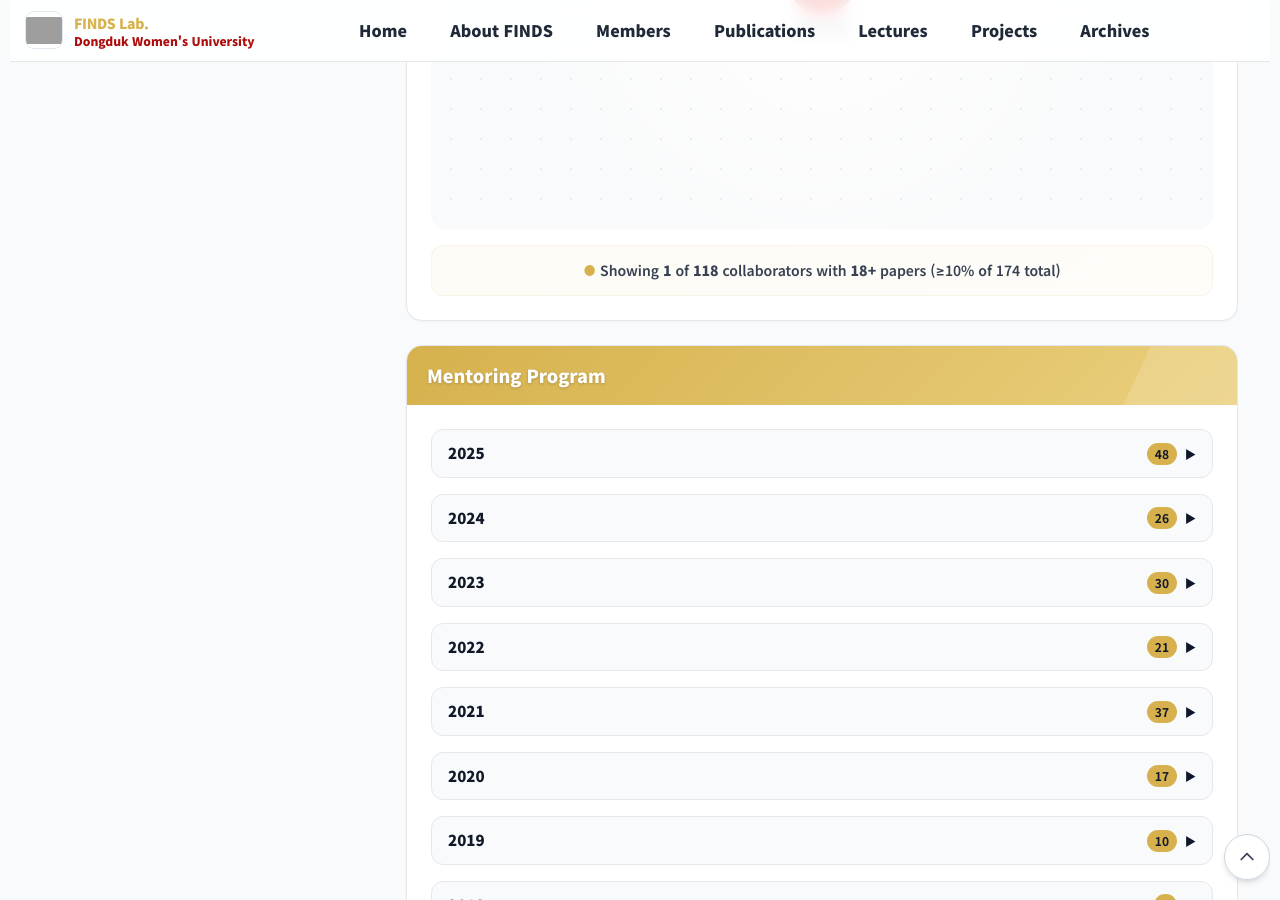
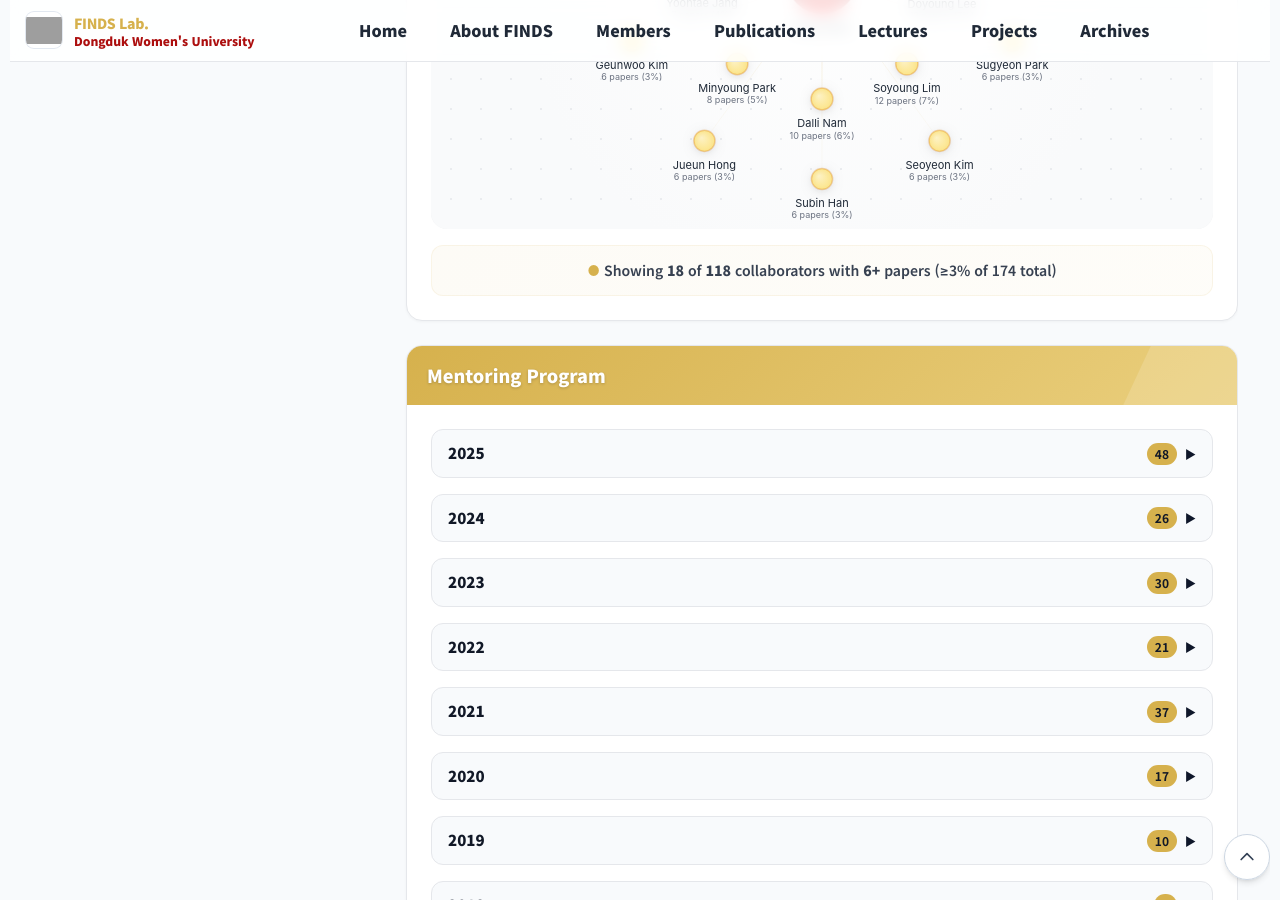
Before and after one commit to FinDS-Lab/site, a Jekyll site: the page built from members-director.html, in a window 1280 px wide and 900 px high, scrolled down 4835 px. Built offline with Jekyll 4.4.1, drawn with Linux system fonts in a browser that asks for light colours; nearby versions of some CDN libraries; grey boxes are pictures that could not be loaded.

Commit message:
Update members-director.html

```diff
--- a/members-director.html
+++ b/members-director.html
@@ -1723,7 +1723,7 @@ permalink: /members-director.html
            <div class="control-group">
              <span class="slider-label">Threshold:</span>
              <div class="slider-container">
-               <input type="range" id="networkSlider" class="network-slider" min="0" max="100" value="10" step="1">
+               <input type="range" id="networkSlider" class="network-slider" min="0" max="100" value="3" step="1">
              </div>
            </div>
 
@@ -1952,7 +1952,7 @@ permalink: /members-director.html
  }
 
  // Initialize variables
- let currentThreshold = 10; // Start at 10%
+ let currentThreshold = 3; // Start at 10%
  let { counts: collaborations, directorPapers } = countCollaborations();
  let maxCollaborations = Math.max(...Object.values(collaborations), 1);
  let hoveredNode = null;
@@ -1965,8 +1965,8 @@ permalink: /members-director.html
 
  // Setup slider
  if (slider) {
-   slider.value = 10;
-   currentThreshold = 10;
+   slider.value = 3;
+   currentThreshold = 3;
 
    slider.addEventListener('input', function() {
      currentThreshold = parseInt(this.value);
```
